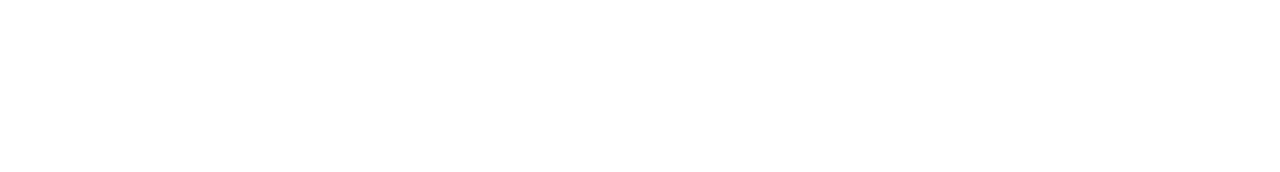
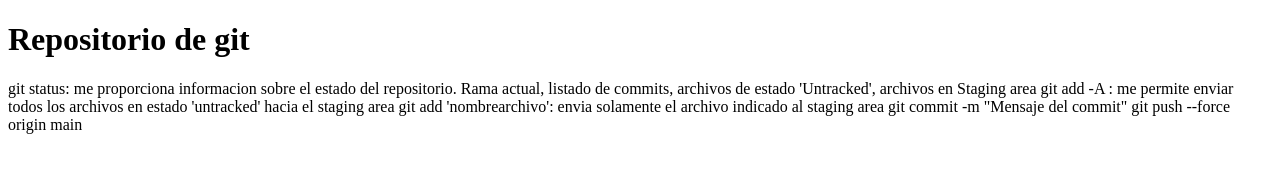
Before and after one commit to VianeyTorresCabrera/prac_fundamentos, a plain HTML site: page index.html in a window 1280 px wide. Drawn offline with Linux system fonts and the light colour scheme.

Commit message:
cambios en el repositorio

```diff
--- a/index.html
+++ b/index.html
@@ -7,6 +7,20 @@
     <title>Document</title>
 </head>
 <body>
+    <h1>Repositorio de git</h1>
+   <p>
+       git status: me proporciona informacion  sobre el estado del
+       repositorio. Rama actual, listado de commits, archivos de estado
+       'Untracked', archivos en Staging area
 
+       git add -A : me permite enviar todos los archivos en estado
+       'untracked' hacia el staging area
+
+       git add 'nombrearchivo': envia solamente el archivo indicado
+       al staging area
+
+       git commit -m "Mensaje del commit"
+       git push --force origin main
+    </p>
 </body>
 </html>
```
